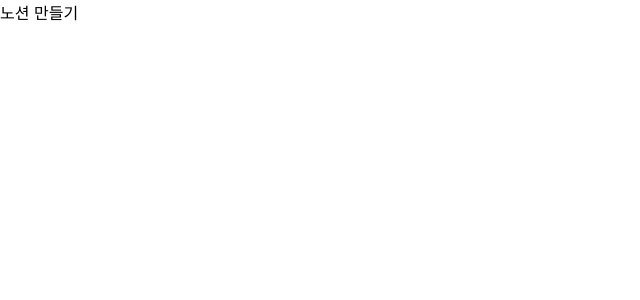
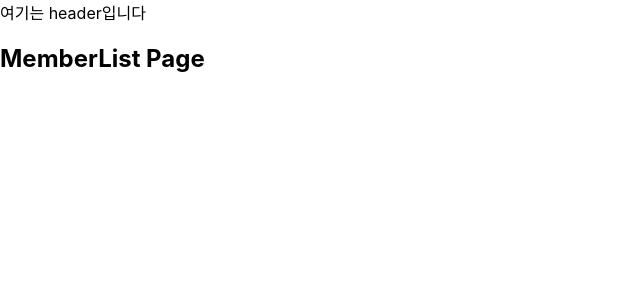
Before and after one commit to tjdud0123/SOPT_Web, a React (Create React App) app in the folder 실습/4th-seminar-react-project/: page /member in a window 1280 px wide. Shown: the top 300 px of the page, without its empty margins (0-640 px from the left). Built offline with nearby package versions, Linux system fonts and the light colour scheme.

Commit message:
# 4th - 전체 Component 구성

```diff
--- a/실습/4th-seminar-react-project/package.json
+++ b/실습/4th-seminar-react-project/package.json
@@ -9,6 +9,7 @@
     "node-sass": "4.14.1",
     "react": "^17.0.1",
     "react-dom": "^17.0.1",
+    "react-router-dom": "^5.2.0",
     "react-scripts": "4.0.0",
     "web-vitals": "^0.2.4"
   },
--- a/실습/4th-seminar-react-project/src/App.js
+++ b/실습/4th-seminar-react-project/src/App.js
@@ -1,7 +1,26 @@
 import './App.scss';
+import { BrowserRouter as Router, Route, Switch } from 'react-router-dom';
+import Main from './pages/main/Main';
+import Member from './pages/member/Member';
+import MainHeader from './components/header/MainHeader';
 
 function App() {
-  return <div className="App">노션 만들기</div>;
+  return (
+    <Router>
+      <div className="App">
+        <MainHeader /> {/* global navigation bar */}
+        <Switch>
+          {/* path에 따라 맞는 컴포넌트 출력 */}
+          <Route exact path="/" component={Main} /> {/* 메인 화면 */}
+          <Route path="/member" component={Member} /> {/* 멤버 리스트 출력 */}
+          <Route path="*">
+            {/* 404 페이지 */}
+            <h1> 404 NOT FOUND </h1>
+          </Route>
+        </Switch>
+      </div>
+    </Router>
+  );
 }
 
 export default App;
--- /dev/null
+++ b/실습/4th-seminar-react-project/src/components/header/MainHeader.js
@@ -0,0 +1,5 @@
+function MainHeader() {
+  return <header>여기는 header입니다</header>;
+}
+
+export default MainHeader;
--- /dev/null
+++ b/실습/4th-seminar-react-project/src/pages/main/Main.js
@@ -0,0 +1,5 @@
+function Main() {
+  return <h1> 메인 페이지 </h1>;
+}
+
+export default Main;
--- /dev/null
+++ b/실습/4th-seminar-react-project/src/pages/member/Member.js
@@ -0,0 +1,19 @@
+import { Switch, Route } from 'react-router-dom';
+import MemberList from './MemberList';
+import MemberDetail from './MemberDetail';
+
+function Member({ match }) {
+  // match : { params, url, path ... }
+  // match.path : '/member'
+  return (
+    <section>
+      <Switch>
+        {/* exact path는 정확히 라우트가 맞아떨어져야만 컴포넌트 select */}
+        <Route exact path={match.path} component={MemberList} />
+        <Route path={`${match.path}/:id`} component={MemberDetail} />
+      </Switch>
+    </section>
+  );
+}
+
+export default Member;
--- /dev/null
+++ b/실습/4th-seminar-react-project/src/pages/member/MemberDetail.js
@@ -0,0 +1,5 @@
+function MemberDetail() {
+  return <h1>MemberDetail Page</h1>;
+}
+
+export default MemberDetail;
--- /dev/null
+++ b/실습/4th-seminar-react-project/src/pages/member/MemberDetail.scss
@@ -0,0 +1,2 @@
+.member-detail {
+}
--- /dev/null
+++ b/실습/4th-seminar-react-project/src/pages/member/MemberList.js
@@ -0,0 +1,5 @@
+function MemberList() {
+  return <h1>MemberList Page</h1>;
+}
+
+export default MemberList;
--- /dev/null
+++ b/실습/4th-seminar-react-project/src/pages/member/MemberList.scss
@@ -0,0 +1,2 @@
+.member-list {
+}
```
Also changed, not shown: 2 other files (tests, documents, lock files or other folders).
